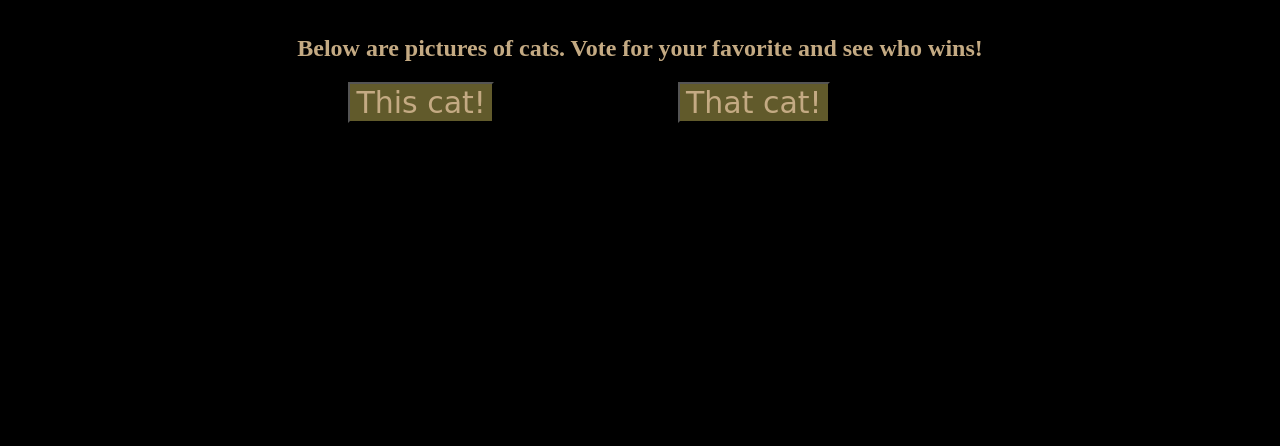
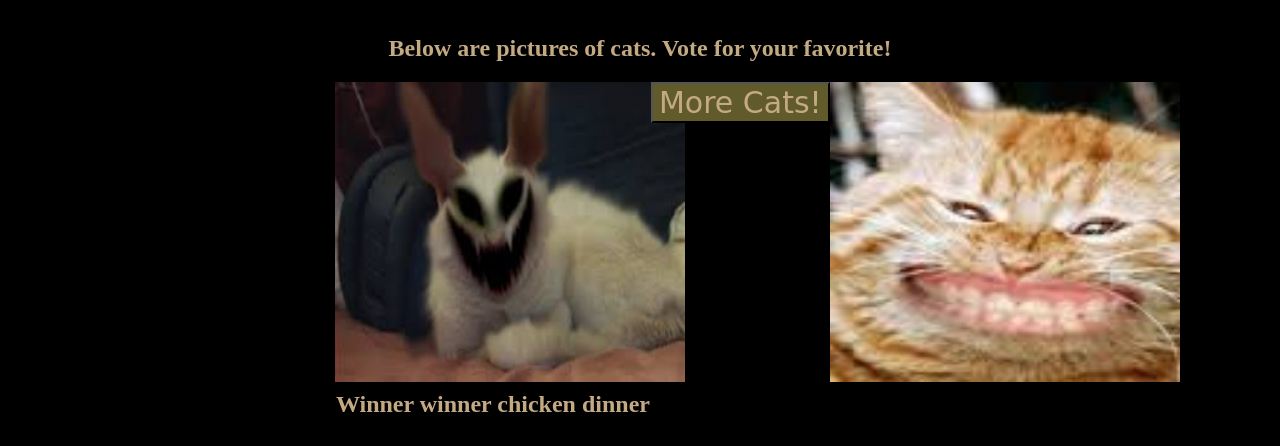
Before and after one commit to DZwell/vote_tracker, a plain HTML site: page vote_tracker.html in a window 1280 px wide. Both pictures are taken after a click on the button "This cat!". Shown: the part 479-925 px from the top of the page. Before the commit the page ends 800 px from the top, so only its background shows below. Drawn offline with Linux system fonts and the light colour scheme; a web font is replaced by a local one.

Commit message:
Added button to regenerate cat pics, added class to button elements, cleaned up code

```diff
--- a/button.js
+++ b/button.js
@@ -1,15 +1,13 @@
 'use strict';
 
 $(function() {
-  //Create array to store images
-  var myPics = ['images/battle_cat2.jpeg', 'images/creepy_cat.jpeg', 'images/dentures_cat.jpeg', 'images/neck_tie_cat.jpeg', 'images/hoodie_cat.jpeg', 'images/llama.jpeg', 'images/pirhana_cat.jpeg', 'images/fat_cat.jpg', 'images/nerd_cat.gif', 'images/pippy_long_cat.jpg', 'images/sword_cat.jpeg', 'images/sylvester.jpeg'];
-  //Create BattleCat function with (name, imgFile)
-  function BattleCat(name, imgFile, votes) {
+
+  function BattleCat(name, imgFile) {
     this.name = name;
     this.imgFile = imgFile;
     this.votes = 0;
   }
-  //Create instances of BattleCat
+
   var rufus = new BattleCat('Rufus', 'images/battle_cat2.jpeg');
   var theJackal = new BattleCat('The Jackal', 'images/creepy_cat.jpeg');
   var bruce = new BattleCat('Bruce', 'images/dentures_cat.jpeg');
@@ -23,39 +21,40 @@ $(function() {
   var rod = new BattleCat('Rod', 'images/praying_cat.jpeg');
   var mrBoots = new BattleCat('Mr. Boots', 'images/sword_cat.jpeg');
   var sylvester = new BattleCat('Sylvester', 'images/sylvester.jpeg');
-  //Store instances in array
   var myCats = [rufus, theJackal, bruce, clancy, rosco, lance, joker, robert, pippy, maxamillion, rod, mrBoots, sylvester ];
-  //Display to page
-    //Create render function for pre-vote/page-load state
-    //Prevent display of same cat from appearing
+
   function preVoteRender () {
-    var rndmPic1 = _.sample(myCats);
-    var rndmPic2 = _.sample(myCats);
+    var rndmPic1 = _.random(0, myCats.length - 1);
+    var rndmPic2 = _.random(0, myCats.length - 1);
 
-    if (rndmPic1 === rndmPic2) {
-      rndmPic2 = _.sample(myCats);
-    };
-    $('section#kitten1').prepend('<img src="' + rndmPic1.imgFile + '">');
-    $('section#kitten2').prepend('<img src="' + rndmPic2.imgFile + '">');
+    while (rndmPic1 === rndmPic2) {
+      rndmPic2 = _.random(0, myCats.length - 1);
+    }
+    $('section#kitten1').html('<img src="' + myCats[rndmPic1].imgFile + '">');
+    $('section#kitten2').html('<img src="' + myCats[rndmPic2].imgFile + '">');
+    $('#next').hide();
+    $('.voteButton').show();
+
+    return [rndmPic1, rndmPic2]
   };
 
-  preVoteRender();
-   //Get buttons working
-  $('#vote1').on('click' function() {
-    console.log('hi!!!');
-    $( '<h2>Winner winner chicken dinner</h2>' ).append( '#kitten1' );
-    rndmPic1.votes++;
-    console.log(rndmPic1.votes);
+  var picIndex =  preVoteRender();
+
+  $('#vote1').on('click', function() {
+    $('#kitten1'  ).append( '<h2>Winner winner chicken dinner</h2>' );
+    myCats[picIndex[0]].votes++;
+    $('.voteButton').hide();
+    $('#next').show();
   });
 
-  $('#vote2').on('click' function() {
-    $('<h2>Nice Choice!</h2>').append('#kitten2');
-    rndmPic2.votes++;
-  })
-    //Add event listener to let user interact with page
-    //Create post-vote function
-      //No randomizer
-      //Highlite pic that was voted for
-      //Update chart
-      //Add button to take back to pre-vote state
+   $('#vote2').on('click', function() {
+    $('#kitten2'  ).append( '<h2>Nice Choice!</h2>' );
+    myCats[picIndex[1]].votes++;
+    $('.voteButton').hide();
+    $('#next').show();
+  });
+
+   $('#next').on('click', function() {
+    preVoteRender();
+   });
 });
--- a/vote_tracker.html
+++ b/vote_tracker.html
@@ -21,13 +21,15 @@
       <img id="pray" src="images/praying_cat.jpeg">
     </section>
   </div>
-    <h2>Below are pictures of cats. Vote for your favorite and see who wins!</h2>
+    <h2>Below are pictures of cats. Vote for your favorite!</h2>
 
   <div class="container">
     <section id="kitten1"></section>
-      <section id="button">
-      <button id="vote1" name="vote1" type="submit">This cat!</button>
-      <button id="vote2" name="vote2" type="submit">That cat!</button>
+    <section id="buttons">
+      <button id="vote1" class="voteButton" name="vote1" type="submit">This cat!</button>
+      <button id="vote2" class="voteButton" name="vote2" type="submit">That cat!</button>
+      <button id="next" name="next" type="submit">More Cats!</button>
+
     </section>
     <section id="kitten2"></section>
   </div>
```
